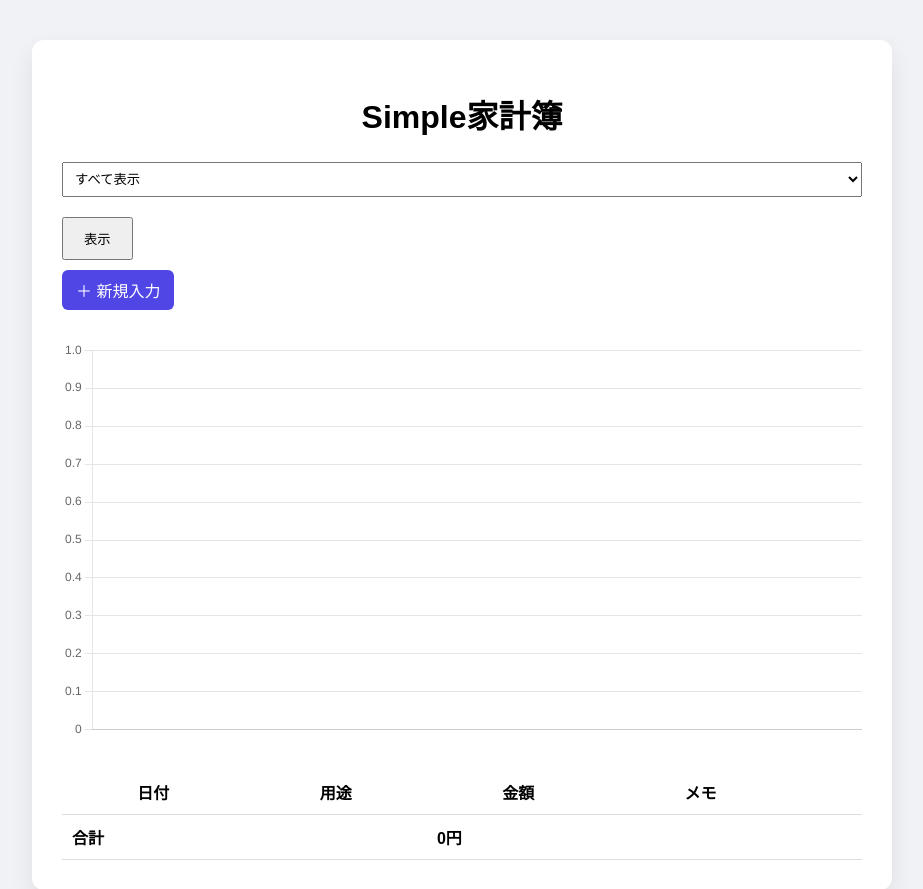
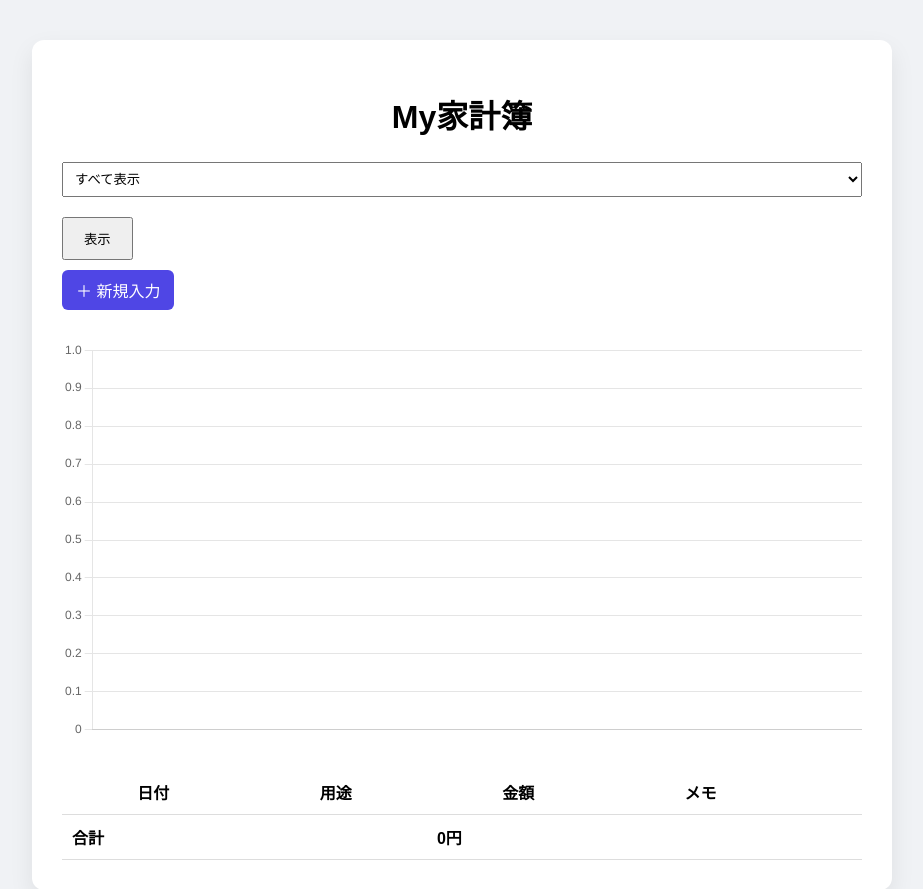
Before and after one commit to yudai63/db-finalwork, a Flask app: page / in a window 1280 px wide. Shown: the top 889 px of the page, without its empty margins (178-1101 px from the left). Run offline with Flask 3, Linux system fonts and the light colour scheme; data comes from the database, SQL or seed files in the repository; both versions use the stored data as it was after the commit; data that the repository does not hold is empty.

Commit message:
index.htmlの更新

```diff
--- a/templates/index.html
+++ b/templates/index.html
@@ -2,14 +2,14 @@
 <html lang="ja">
 <head>
 <meta charset="UTF-8">
-<title>Simple家計簿</title>
+<title>My家計簿</title>
 <link rel="stylesheet" href="{{ url_for('static', filename='style.css') }}">
 <script src="https://cdn.jsdelivr.net/npm/chart.js"></script>
 </head>
 <body>
 
 <div class="container">
-<h1>Simple家計簿</h1>
+<h1>My家計簿</h1>
 
 <form method="get">
   <select name="month">
```
Also changed, not shown: db.sqlite3.
